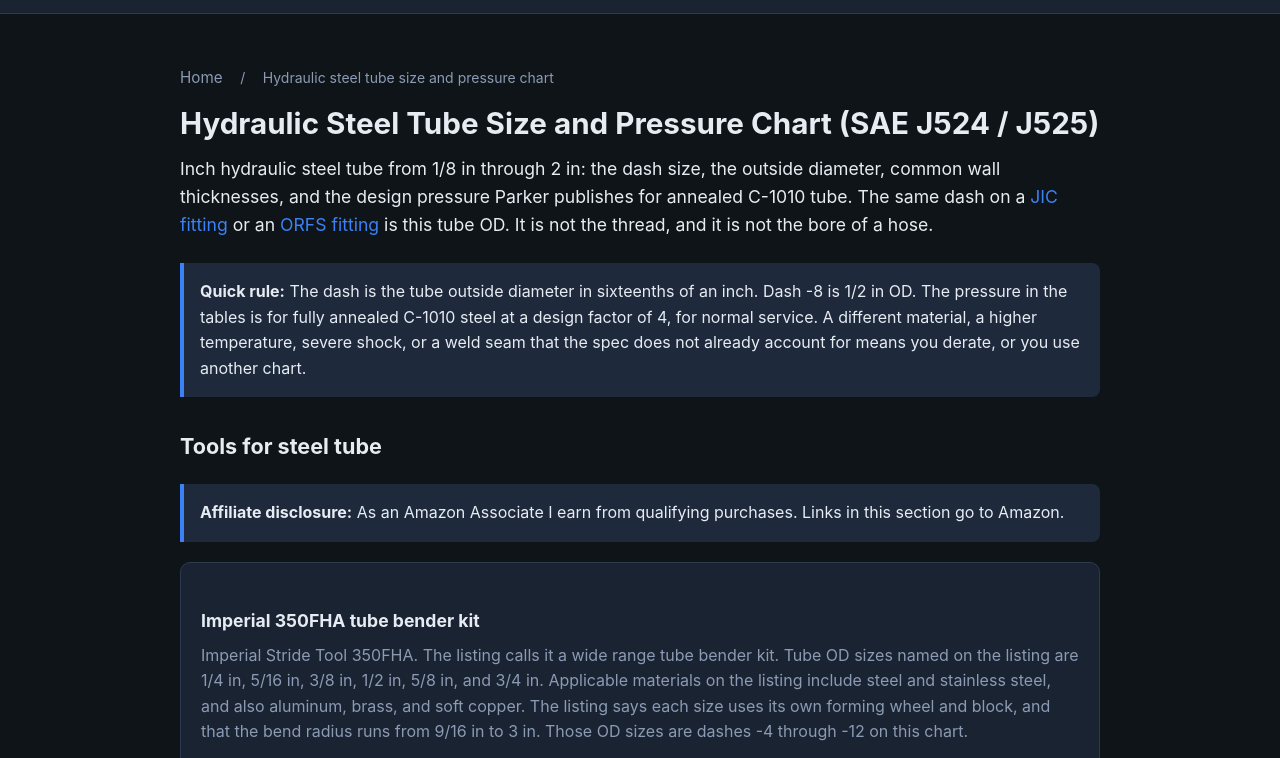
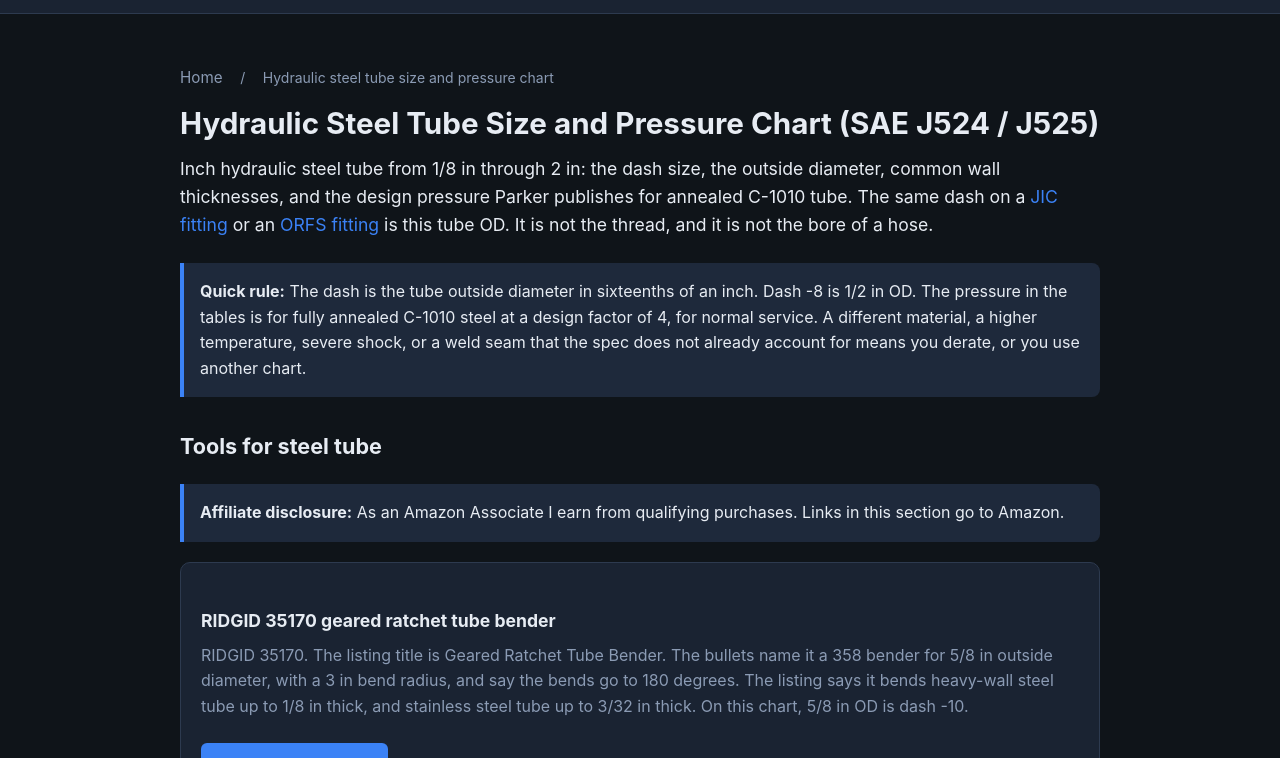
Before and after one commit to w-logistics/fitting-charts, a plain HTML site: page hydraulic-tube-size-pressure-chart.html in a window 1280 px wide. Shown: the part 161-919 px from the top of the page. Drawn offline with Linux system fonts and the light colour scheme.

Commit message:
Replace the unavailable tube bender listing.
The Imperial 350FHA page is not available to buy. The card now links to the RIDGID 35170 geared ratchet bender, which the listing shows in stock and rates for heavy-wall steel tube.

Co-authored-by: w-logistics <w-logistics@users.noreply.github.com>

```diff
--- a/hydraulic-tube-size-pressure-chart.html
+++ b/hydraulic-tube-size-pressure-chart.html
@@ -150,10 +150,10 @@
     </div>
 
     <div class="card">
-      <h3>Imperial 350FHA tube bender kit</h3>
-      <p>Imperial Stride Tool 350FHA. The listing calls it a wide range tube bender kit. Tube OD sizes named on the listing are 1/4 in, 5/16 in, 3/8 in, 1/2 in, 5/8 in, and 3/4 in. Applicable materials on the listing include steel and stainless steel, and also aluminum, brass, and soft copper. The listing says each size uses its own forming wheel and block, and that the bend radius runs from 9/16 in to 3 in. Those OD sizes are dashes -4 through -12 on this chart.</p>
+      <h3>RIDGID 35170 geared ratchet tube bender</h3>
+      <p>RIDGID 35170. The listing title is Geared Ratchet Tube Bender. The bullets name it a 358 bender for 5/8 in outside diameter, with a 3 in bend radius, and say the bends go to 180 degrees. The listing says it bends heavy-wall steel tube up to 1/8 in thick, and stainless steel tube up to 3/32 in thick. On this chart, 5/8 in OD is dash -10.</p>
       <p>
-        <a href="https://www.amazon.com/dp/B001HWBZ0O?tag=wlogistics-20" class="btn" target="_blank" rel="sponsored noopener">View on Amazon →</a>
+        <a href="https://www.amazon.com/dp/B001HWSFDY?tag=wlogistics-20" class="btn" target="_blank" rel="sponsored noopener">View on Amazon →</a>
       </p>
     </div>
 
```
